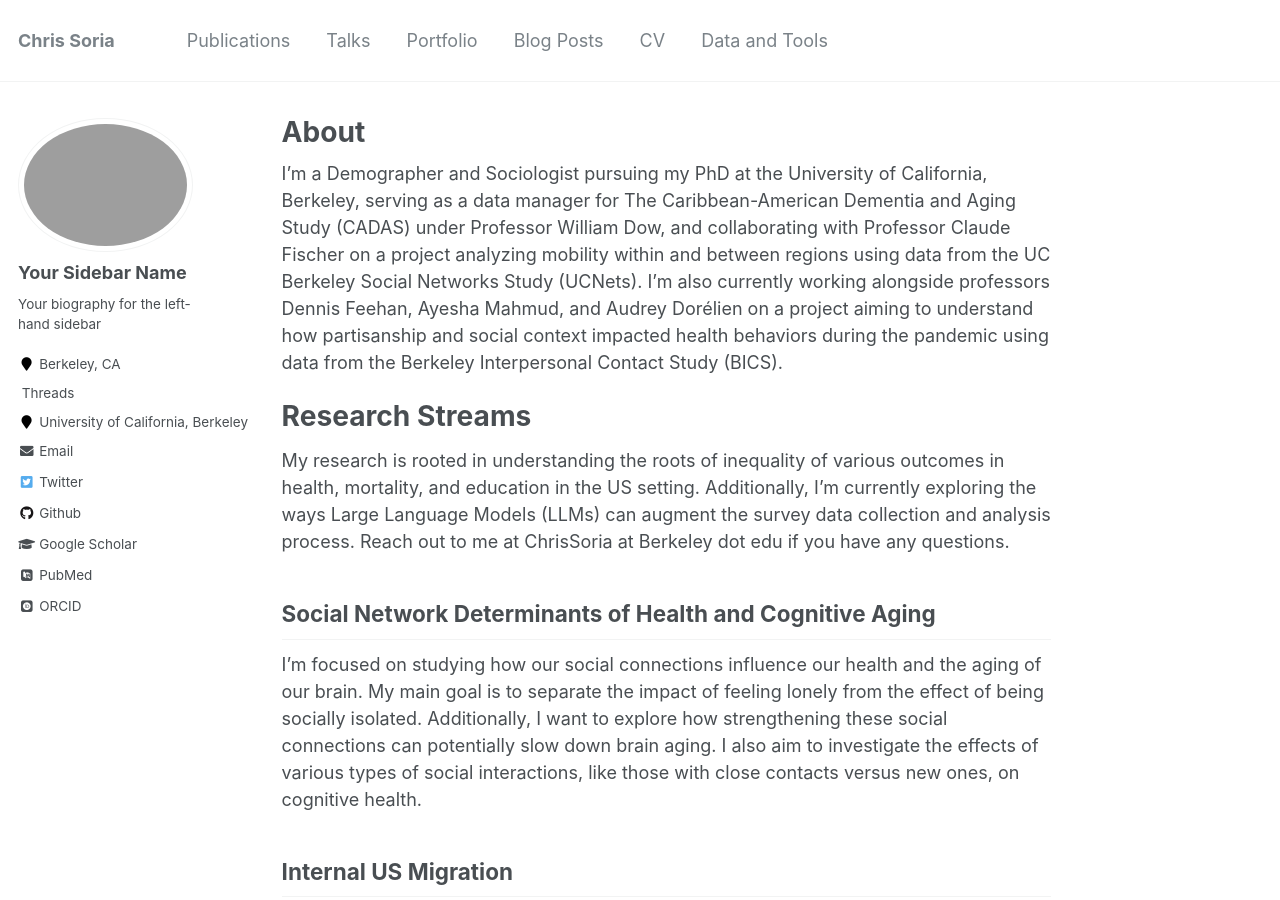
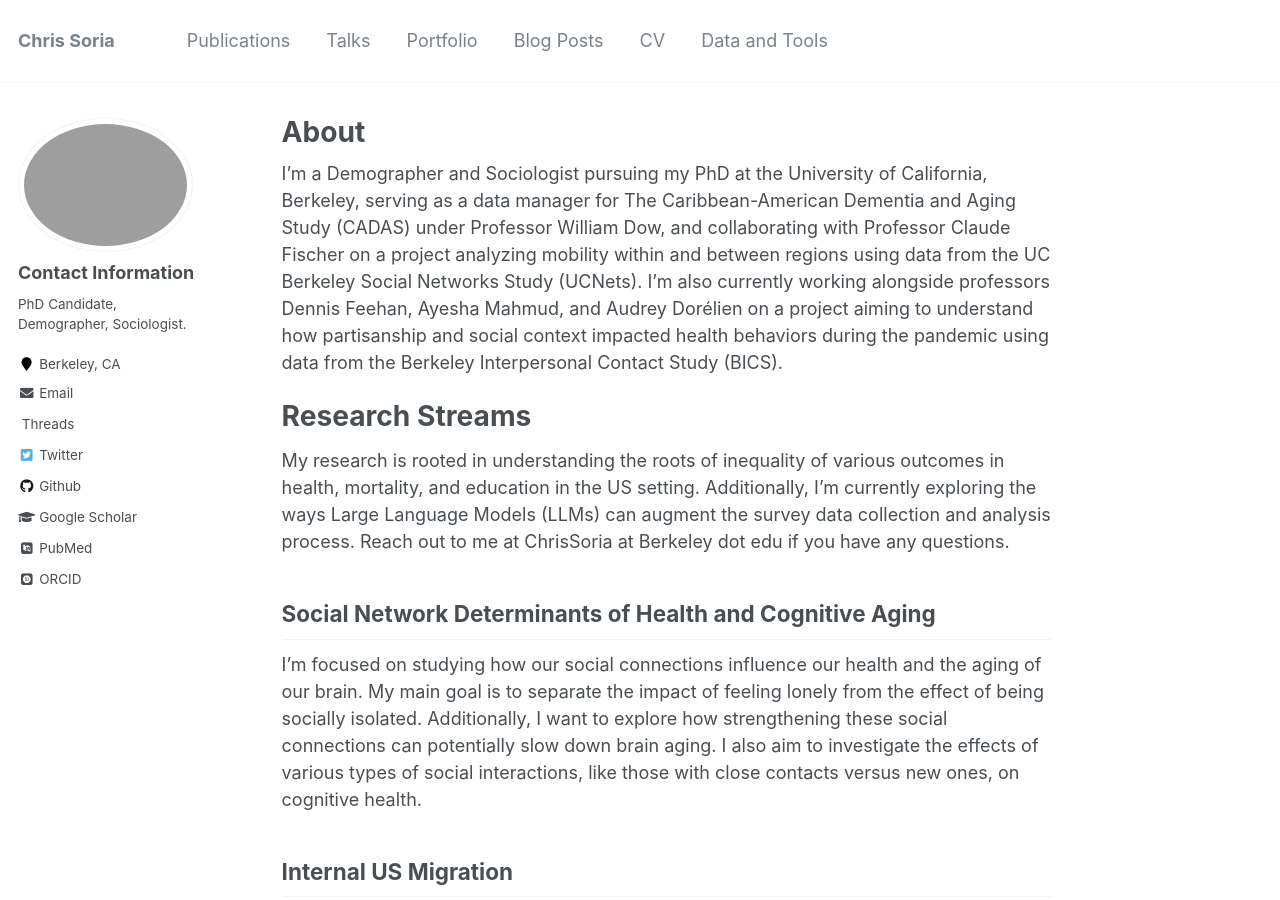
Before and after one commit to chrissoria/chrissoria.github.io, a Jekyll site: the page built from _pages/about.md, in a window 1280 px wide and 900 px high. Built offline with Jekyll 4.4.1, drawn with Linux system fonts in a browser that asks for light colours; some web fonts are replaced.

Commit message:
updated the profile image, and fixed sidebar.

```diff
--- a/_config.yml
+++ b/_config.yml
@@ -80,11 +80,11 @@ analytics:
 
 # Site Author
 author:
-  name             : "Your Sidebar Name"
+  name             : "Contact Information"
   avatar           : "profile.png"
-  bio              : "Your biography for the left-hand sidebar"
+  bio              : "PhD Candidate, Demographer, Sociologist."
   location         : "Berkeley, CA"
-  employer         : "University of California, Berkeley"
+  employer         :
   pubmed           : "https://www.ncbi.nlm.nih.gov/pubmed/?term=john+snow"
   googlescholar    : "http://yourfullgooglescholarurl.com"
   email            : "chrissoria@berkeley.edu"
--- a/_includes/author-profile.html
+++ b/_includes/author-profile.html
@@ -25,9 +25,6 @@
       {% if author.location %}
         <li><i class="fa fa-fw fa-map-marker" aria-hidden="true"></i> {{ author.location }}</li>
       {% endif %}
-      {% if author.threads %}
-        <li><a href="https://www.threads.net/supersoria" target="_blank"><i class="fab fa-threads"></i> Threads</a></li>
-      {% endif %}
       {% if author.employer %}
         <li><i class="fa fa-fw fa-map-marker" aria-hidden="true"></i> {{ author.employer }}</li>
       {% endif %}
@@ -42,6 +39,9 @@
       {% endif %}
        {% if author.researchgate %}
         <li><a href="{{ author.researchgate }}"><i class="fab fa-fw fa-researchgate" aria-hidden="true"></i> ResearchGate</a></li>
+      {% endif %}
+      {% if author.threads %}
+      <li><a href="https://www.threads.net/supersoria" target="_blank"><i class="fab fa-threads"></i> Threads</a></li>
       {% endif %}
       {% if author.twitter %}
         <li><a href="https://x.com/CSoriaResearch"><i class="fab fa-fw fa-twitter-square" aria-hidden="true"></i> Twitter</a></li>
```
Also changed, not shown: 2 other files.
